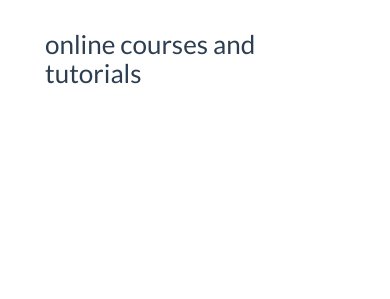
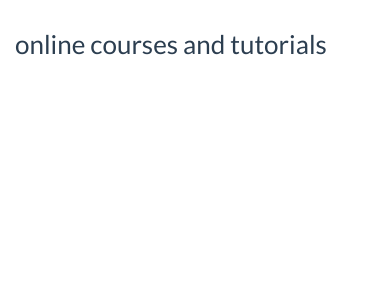
Before and after one commit to DJO3/doconnor, a Django app: page /edu/ in a window 390 px wide. Shown: the part 61-360 px from the top of the page. Run offline with Django 3.2, Linux system fonts and the light colour scheme; data that the repository does not hold is empty; parts of the project's set-up code (start-up, migrations or seed data) failed here and were passed over; some libraries are stand-ins or nearby versions.

Commit message:
fixed xs columns

```diff
--- a/templates/blog/base.html
+++ b/templates/blog/base.html
@@ -70,7 +70,7 @@
 
         </div>
 
-        <div class="col-xs-10 col-xs-offset-1 col-sm-8 col-sm-offset-4 col-md-9 col-md-offset-3 main">
+        <div class="col-sm-8 col-sm-offset-4 col-md-9 col-md-offset-3 main">
            <div class="blog-main">
            <article id="post">
 
```
